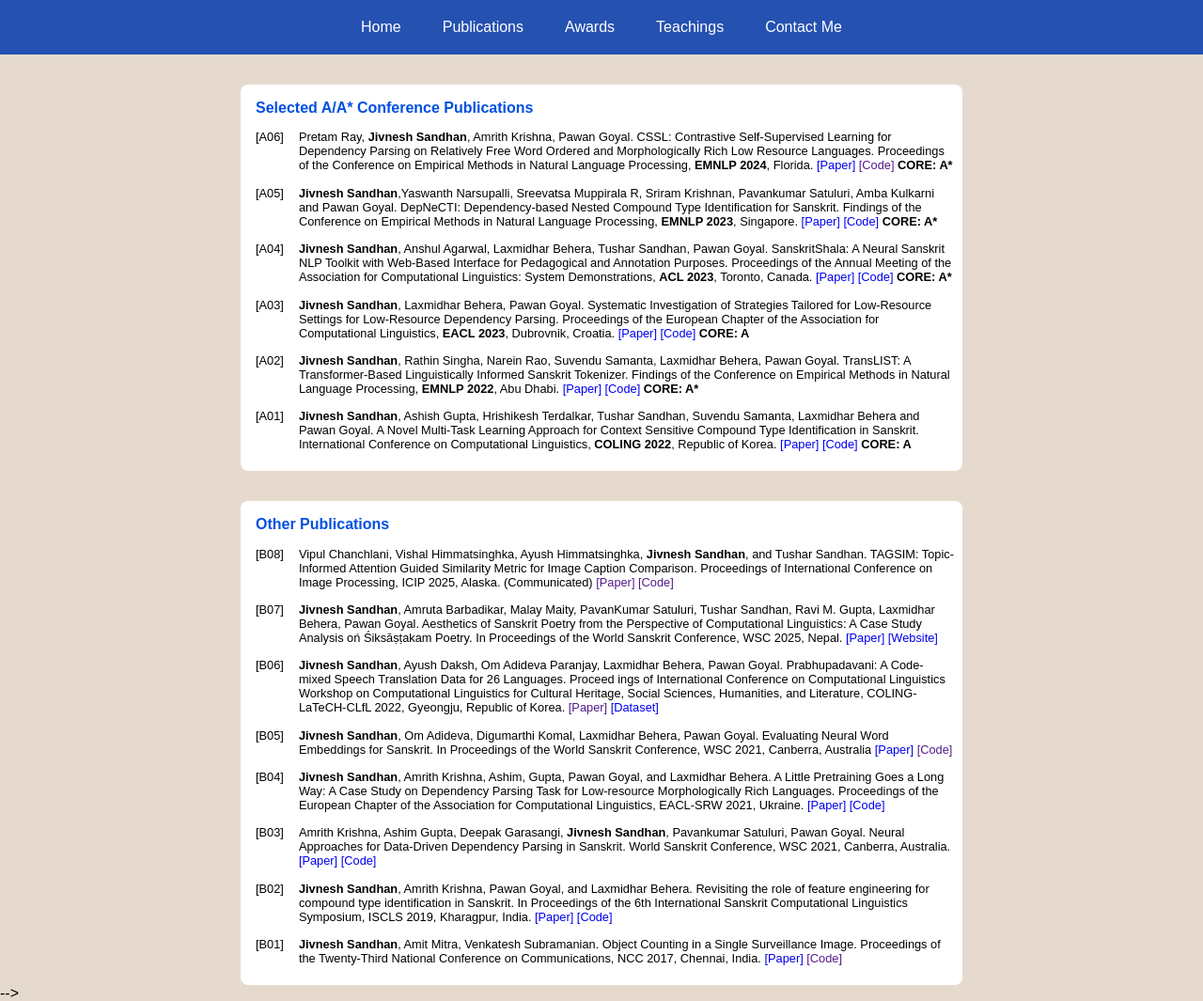
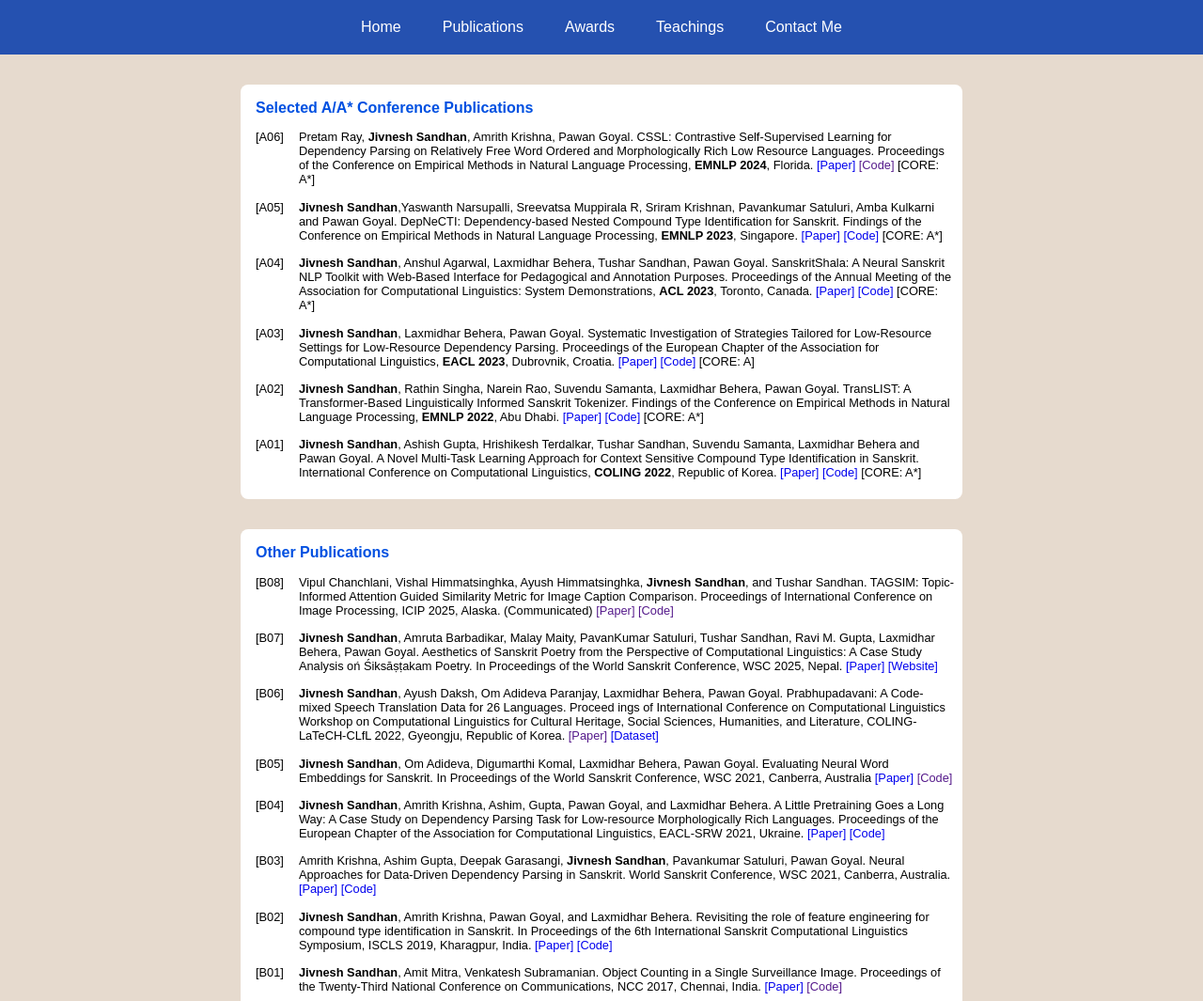
Before and after one commit to Jivnesh/jivnesh.github.io, a website: page publications.html in a window 1280 px wide. Shown: the top 1065 px of the page at 94% size. Drawn offline with nearby package versions, Linux system fonts and the light colour scheme.

Commit message:
corrections

```diff
--- a/publications.html
+++ b/publications.html
@@ -44,36 +44,36 @@
         <span>
           <p>[A06]</p>
           <p>Pretam Ray, <b>Jivnesh Sandhan</b>, Amrith Krishna, Pawan Goyal. CSSL: Contrastive Self-Supervised Learning for Dependency Parsing on Relatively Free Word Ordered and Morphologically Rich Low Resource Languages. Proceedings of the Conference on Empirical
-            Methods in Natural Language Processing, <b>EMNLP 2024</b>, Florida. <a href="https://aclanthology.org/2024.emnlp-main.482/">[Paper]</a> <a href=""> [Code]</a> <b> CORE: A*</b></p>
+            Methods in Natural Language Processing, <b>EMNLP 2024</b>, Florida. <a href="https://aclanthology.org/2024.emnlp-main.482/">[Paper]</a> <a href=""> [Code]</a> [CORE: A*]</p>
         </span>
         <span>
           <p>[A05]</p>
-          <p><b>Jivnesh Sandhan</b>,Yaswanth Narsupalli, Sreevatsa Muppirala R, Sriram Krishnan, Pavankumar Satuluri, Amba Kulkarni and Pawan Goyal. DepNeCTI: Dependency-based Nested Compound Type Identification for Sanskrit. Findings of the Conference on Empirical Methods in Natural Language Processing, <b>EMNLP 2023</b>, Singapore. <a href="https://aclanthology.org/2023.findings-emnlp.914/">[Paper]</a> <a href="https://github.com/yaswanth-iitkgp/DepNeCTI"> [Code]</a> <b> CORE: A*</b> </p>
+          <p><b>Jivnesh Sandhan</b>,Yaswanth Narsupalli, Sreevatsa Muppirala R, Sriram Krishnan, Pavankumar Satuluri, Amba Kulkarni and Pawan Goyal. DepNeCTI: Dependency-based Nested Compound Type Identification for Sanskrit. Findings of the Conference on Empirical Methods in Natural Language Processing, <b>EMNLP 2023</b>, Singapore. <a href="https://aclanthology.org/2023.findings-emnlp.914/">[Paper]</a> <a href="https://github.com/yaswanth-iitkgp/DepNeCTI"> [Code]</a> [CORE: A*] </p>
         </span>
         <span>
           <p>[A04]</p>
           <p><b>Jivnesh Sandhan</b>, Anshul Agarwal, Laxmidhar Behera, Tushar Sandhan, Pawan Goyal.
             SanskritShala: A Neural Sanskrit NLP Toolkit with Web-Based Interface for Pedagogical
-            and Annotation Purposes. Proceedings of the Annual Meeting of the Association for Computational Linguistics: System Demonstrations, <b>ACL 2023</b>, Toronto, Canada. <a href="https://aclanthology.org/2023.acl-demo.10/">[Paper]</a> <a href="https://github.com/Jivnesh/SanskritShala"> [Code]</a> <b> CORE: A*</b></p>
+            and Annotation Purposes. Proceedings of the Annual Meeting of the Association for Computational Linguistics: System Demonstrations, <b>ACL 2023</b>, Toronto, Canada. <a href="https://aclanthology.org/2023.acl-demo.10/">[Paper]</a> <a href="https://github.com/Jivnesh/SanskritShala"> [Code]</a> [CORE: A*]</p>
         </span>
         <span>
           <p>[A03]</p>
           <p><b>Jivnesh Sandhan</b>, Laxmidhar Behera, Pawan Goyal. Systematic Investigation of Strategies Tailored for Low-Resource Settings for Low-Resource Dependency Parsing. Proceedings
          of the European Chapter of the Association for Computational Linguistics, <b>EACL 2023</b>,
-            Dubrovnik, Croatia. <a href="https://aclanthology.org/2023.eacl-main.158/">[Paper]</a> <a href="https://github.com/Jivnesh/SanDP"> [Code]</a> <b> CORE: A</b></p>
+            Dubrovnik, Croatia. <a href="https://aclanthology.org/2023.eacl-main.158/">[Paper]</a> <a href="https://github.com/Jivnesh/SanDP"> [Code]</a> [CORE: A]</p>
         </span>
         <span>
           <p>[A02]</p>
           <p><b>Jivnesh Sandhan</b>, Rathin Singha, Narein Rao, Suvendu Samanta, Laxmidhar Behera,
             Pawan Goyal. TransLIST: A Transformer-Based Linguistically Informed Sanskrit Tokenizer.
             Findings of the Conference on Empirical Methods in Natural Language Processing,
-            <b>EMNLP 2022</b>, Abu Dhabi. <a href="https://aclanthology.org/2022.findings-emnlp.513/">[Paper]</a> <a href="https://github.com/rsingha108/TransLIST"> [Code]</a> <b> CORE: A*</b></p>
+            <b>EMNLP 2022</b>, Abu Dhabi. <a href="https://aclanthology.org/2022.findings-emnlp.513/">[Paper]</a> <a href="https://github.com/rsingha108/TransLIST"> [Code]</a> [CORE: A*]</p>
         </span>
         <span>
           <p>[A01]</p>
           <p><b>Jivnesh Sandhan</b>, Ashish Gupta, Hrishikesh Terdalkar, Tushar Sandhan, Suvendu Samanta,
             Laxmidhar Behera and Pawan Goyal. A Novel Multi-Task Learning Approach for Context
-            Sensitive Compound Type Identification in Sanskrit. International Conference on Computational Linguistics, <b>COLING 2022</b>, Republic of Korea. <a href="https://aclanthology.org/2022.coling-1.358/">[Paper]</a> <a href="https://github.com/ashishgupta2598/SaCTI"> [Code]</a> <b> CORE: A</b></p>
+            Sensitive Compound Type Identification in Sanskrit. International Conference on Computational Linguistics, <b>COLING 2022</b>, Republic of Korea. <a href="https://aclanthology.org/2022.coling-1.358/">[Paper]</a> <a href="https://github.com/ashishgupta2598/SaCTI"> [Code]</a> [CORE: A*]</p>
         </span>
       </div>
     </div>
```
